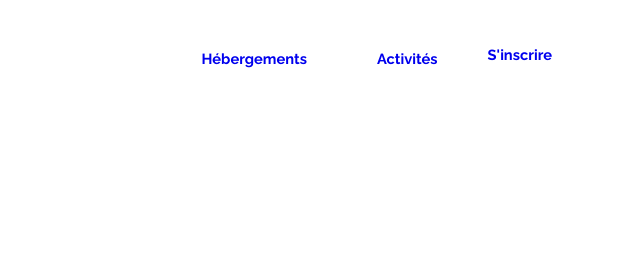
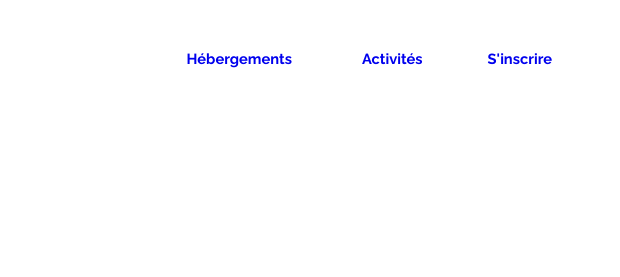
Before and after one commit to LaetiDuche/LaetitiaDuchemin_2_05032021, a plain HTML site: page index.html in a window 1280 px wide. Shown: the top 277 px of the page, 660-1280 px from the left. Drawn offline with Linux system fonts and the light colour scheme.

Commit message:
modif .inscrire

```diff
--- a/styles.css
+++ b/styles.css
@@ -43,6 +43,8 @@ a
     display: flex;
     justify-content: space-between;
     font-weight: bold;
+    padding-top: 4px;
+    margin-left: 15px;
 }
 li
 {
```
